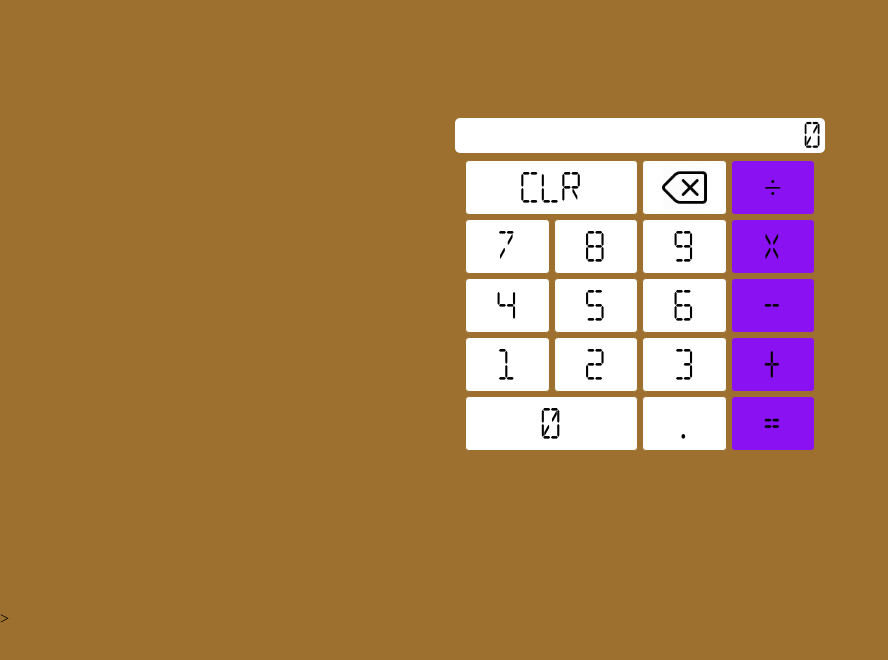
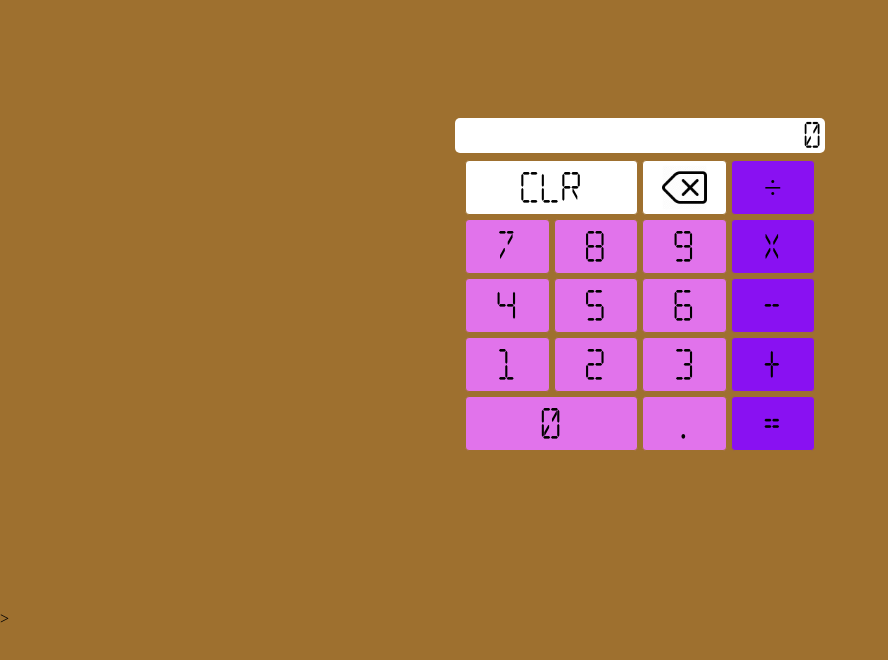
Before and after one commit to Magmusacy/calculator, a plain HTML site: page index.html in a window 1280 px wide. Shown: the whole page, without its empty margins (0-888 px from the left). Drawn offline with Linux system fonts and the light colour scheme.

Commit message:
Added new class color

```diff
--- a/index.html
+++ b/index.html
@@ -13,20 +13,20 @@
         <button class="btn clr">CLR</button>
         <button class="btn bck"><img src="delete-button.png"></button>
         <button class="btn op">÷</button>
-        <button class="btn num">7</button>
-        <button class="btn num">8</button>
-        <button class="btn num">9</button>
+        <button class="btn num color">7</button>
+        <button class="btn num color">8</button>
+        <button class="btn num color">9</button>
         <button class="btn op">x</button>
-        <button class="btn num">4</button>
-        <button class="btn num">5</button>
-        <button class="btn num">6</button>
+        <button class="btn num color">4</button>
+        <button class="btn num color">5</button>
+        <button class="btn num color">6</button>
         <button class="btn op">-</button>
-        <button class="btn num">1</button>
-        <button class="btn num">2</button>
-        <button class="btn num">3</button>
+        <button class="btn num color">1</button>
+        <button class="btn num color">2</button>
+        <button class="btn num color">3</button>
         <button class="btn op">+</button>
-        <button class="btn num" id="big0">0</button>
-        <button class="btn dot">.</button>
+        <button class="btn num color" id="big0">0</button>
+        <button class="btn dot color">.</button>
         <button class="btn op">=</button>
     </div>
 
```
